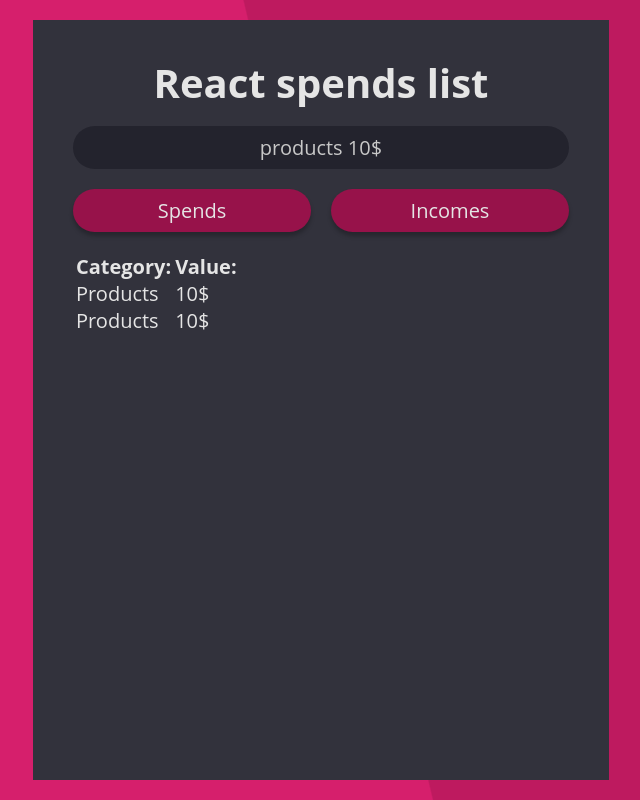
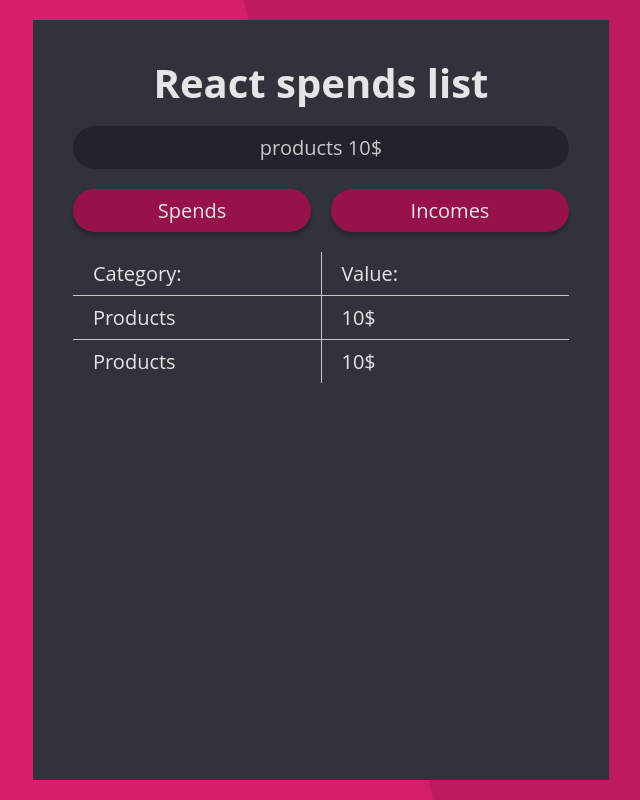
Before and after one commit to fav757/react_spends_list, a React (Create React App) app: page / in a window 1280 px wide. Shown: the whole page, without its empty margins (319-959 px from the left). Built offline with nearby package versions, Linux system fonts and the light colour scheme.

Commit message:
add styles for data table component

```diff
--- a/src/components/DataTable/DataTable.js
+++ b/src/components/DataTable/DataTable.js
@@ -1,13 +1,36 @@
 import React from 'react';
 import styled from 'styled-components';
 
+const StyledTable = styled.table`
+  border-collapse: collapse;
+  width: 100%;
+  text-align: left;
+
+  tr {
+    border-bottom: 1px solid #c8c8c8;
+  }
+
+  tbody tr:last-child {
+    border-bottom: none;
+  }
+
+  td {
+    padding: 0.5rem 1rem;
+    width: 50%;
+  }
+
+  td:first-child {
+    border-right: 1px solid #c8c8c8;
+  }
+`;
+
 function DataTable() {
   return (
-    <table>
+    <StyledTable>
       <thead>
         <tr>
-          <th>Category:</th>
-          <th>Value:</th>
+          <td>Category:</td>
+          <td>Value:</td>
         </tr>
       </thead>
       <tbody>
@@ -20,7 +43,7 @@ function DataTable() {
           <td>10$</td>
         </tr>
       </tbody>
-    </table>
+    </StyledTable>
   );
 }
 
```
